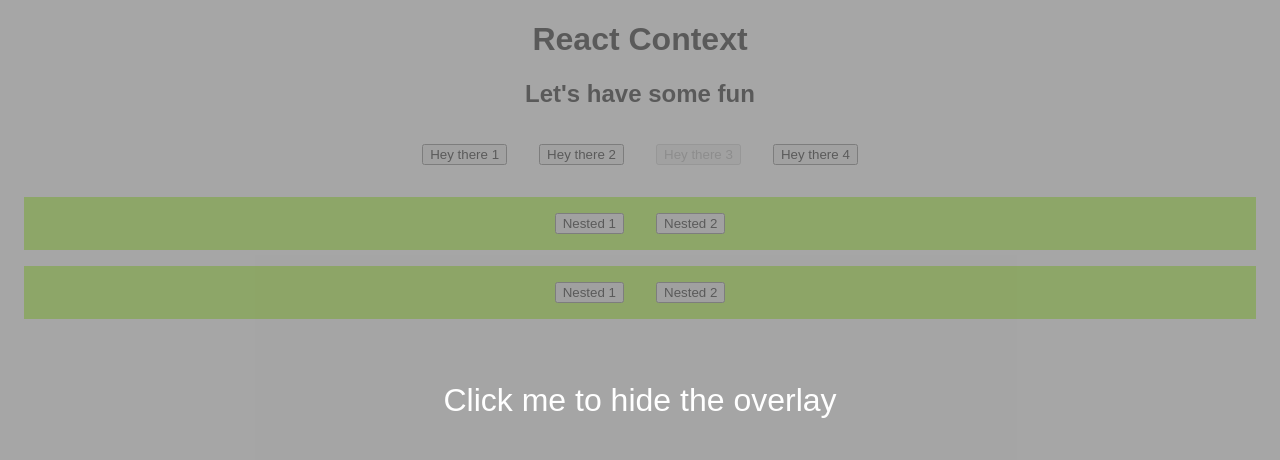
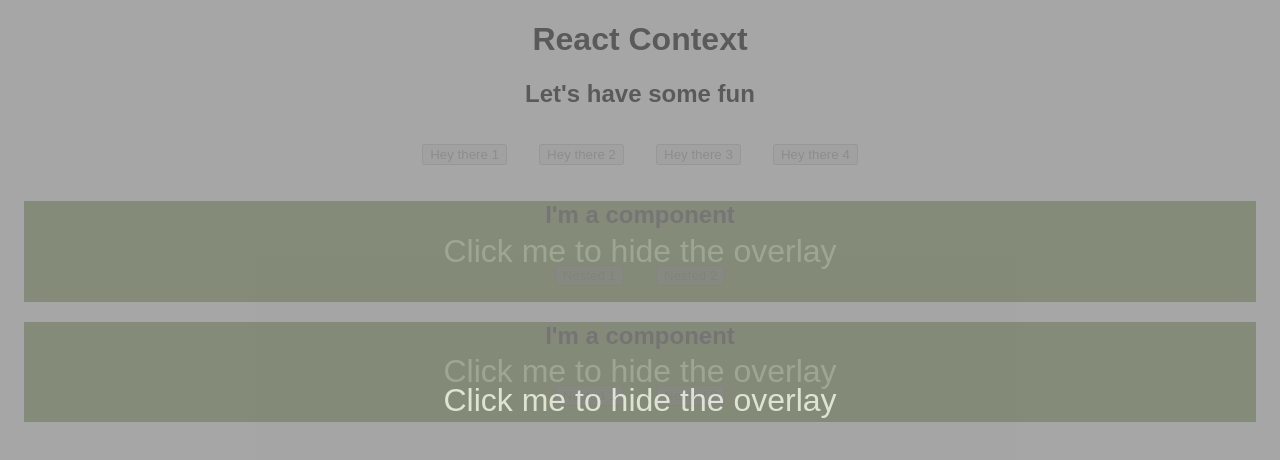
Before and after one commit to vakrilov/react-context-experiments, a React (Create React App) app: page / in a window 1280 px wide. Shown: the top 460 px of the page. Built offline with nearby package versions, Linux system fonts and the light colour scheme.

Commit message:
initial commit

```diff
--- a/src/App.tsx
+++ b/src/App.tsx
@@ -1,11 +1,36 @@
 import * as React from "react";
 import "./styles.scss";
 
-const MyButton: React.FC<{ disabled?: boolean }> = (props) => (
-  <button {...props} onClick={() => alert("I was clicked")}>
+const DisableContext = React.createContext(false);
+
+const DisableContextProvider: React.FC<{ value: boolean }> = ({
+  value,
+  children
+}) => {
+  const rootValue = React.useContext(DisableContext);
+
+  return (
+    <DisableContext.Provider value={value || rootValue}>
+      {children}
+    </DisableContext.Provider>
+  );
+};
+
+const MyButton: React.FC<{ disabled?: boolean }> = (props) => {
+  const disableFromContext = React.useContext(DisableContext);
+
+  const { disabled, ...rest } = props;
+
+  return (
+    <button
+      {...rest}
+      disabled={disabled || disableFromContext}
+      onClick={() => alert("I was clicked")}
+    >
       {props.children}
     </button>
   );
+};
 
 const Overlay: React.FC<{ visible: boolean; hide: () => void }> = ({
   visible,
@@ -18,11 +43,21 @@
   ) : null;
 
 const SomeComponent: React.FC = (props) => {
+  const [showOnboarding, setShowOnboarding] = React.useState(true);
+
   return (
+    <DisableContextProvider value={showOnboarding}>
       <div className="nested">
+        <h2> I'm a component </h2>
         <MyButton>Nested 1</MyButton>
         <MyButton>Nested 2</MyButton>
+
+        <Overlay
+          visible={showOnboarding}
+          hide={() => setShowOnboarding(false)}
+        />
       </div>
+    </DisableContextProvider>
   );
 };
 
@@ -30,6 +65,7 @@
   const [showOnboarding, setShowOnboarding] = React.useState(true);
 
   return (
+    <DisableContextProvider value={showOnboarding}>
       <div className="App">
         <h1>React Context</h1>
         <h2>Let's have some fun</h2>
@@ -42,7 +78,11 @@
         <SomeComponent />
         <SomeComponent />
 
-      <Overlay visible={showOnboarding} hide={() => setShowOnboarding(false)} />
+        <Overlay
+          visible={showOnboarding}
+          hide={() => setShowOnboarding(false)}
+        />
       </div>
+    </DisableContextProvider>
   );
 }
```
Lines whose indentation alone changed are shown as unchanged.
